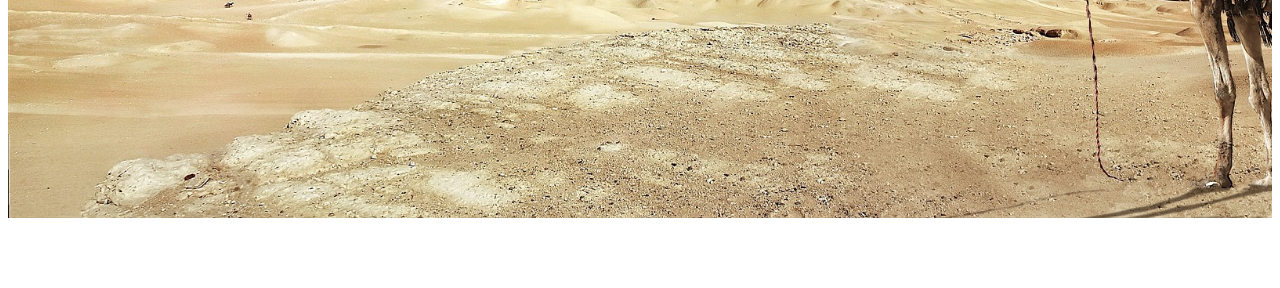
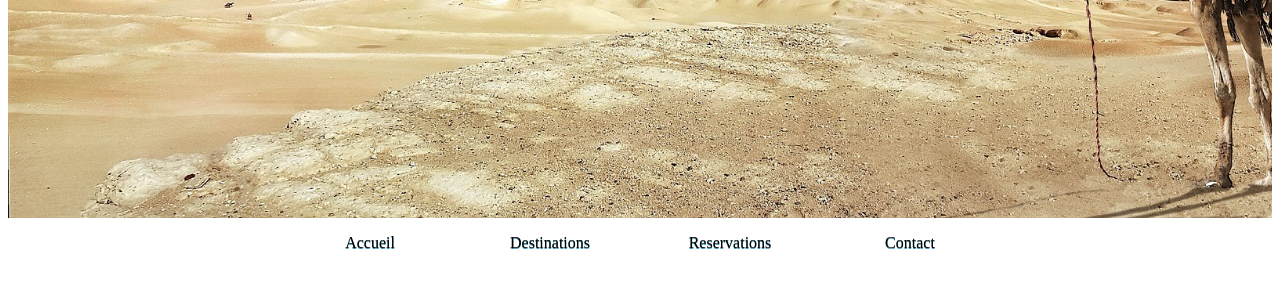
Before and after one commit to gaetanQ/Voyage-Co, a plain HTML site: page index.html in a window 1280 px wide. Shown: the part 358-646 px from the top of the page. Drawn offline with Linux system fonts and the light colour scheme.

Commit message:
debut exo 2

```diff
--- a/assets/css/style.css
+++ b/assets/css/style.css
@@ -8,8 +8,33 @@ header{
     font-size: 40px; /**définit la taille de notre police**/
 }
 
+#fondmenu {
+    width:100%;
+    height:50px;
+}
 
+#menu {
+    font-family: 'Times New Roman', Times, serif;
+    margin-right: auto;
+    margin-left: auto;
+    display:table;
+    padding:0;
+    margin-top:0;
+}
 
+#menu li {
+    display:table-cell;
+    width:180px;
+}
+
+#menu a {
+color:black;
+text-decoration: none;
+display: block;
+line-height: 50px;
+text-align: center;
+text-shadow: 0 1px 0 #328ba7;
+}
 
 
 
--- a/index.html
+++ b/index.html
@@ -18,6 +18,14 @@
                 <h1>Voyages & Co</h1> <!--titre de premier niveau-->
         </header>
 
+    <div id="fondmenu">
+        <ul id="menu">
+            <li><a href="#">Accueil</a></li>
+            <li><a href="#">Destinations</a></li>
+            <li><a href="#">Reservations</a></li>
+            <li><a href="#">Contact</a></li>
+        </ul>
+    </div>
 
     </body>
 </html>
```
